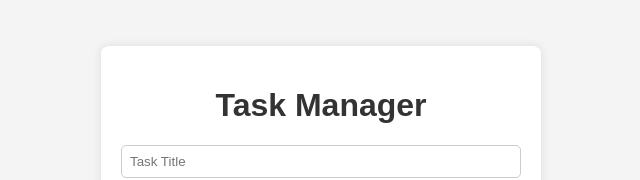
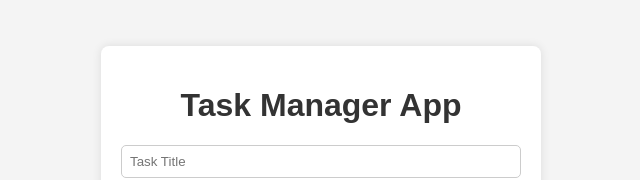
Before and after one commit to Hannan2004/task-manager, a React (Create React App) app in the folder frontend/: page / in a window 1280 px wide. Shown: the part 226-406 px from the top of the page, without its empty margins (319-959 px from the left). Built offline with nearby package versions, Linux system fonts and the light colour scheme; no server answers.

Commit message:
changed the name of the app

```diff
--- a/frontend/src/App.js
+++ b/frontend/src/App.js
@@ -22,7 +22,7 @@ const App = () => {
 
   return (
     <div className="app">
-      <h1>Task Manager</h1>
+      <h1>Task Manager App</h1>
       <TaskForm fetchTasks={fetchTasks} />
       <TaskList tasks={tasks} fetchTasks={fetchTasks} />
     </div>
```
